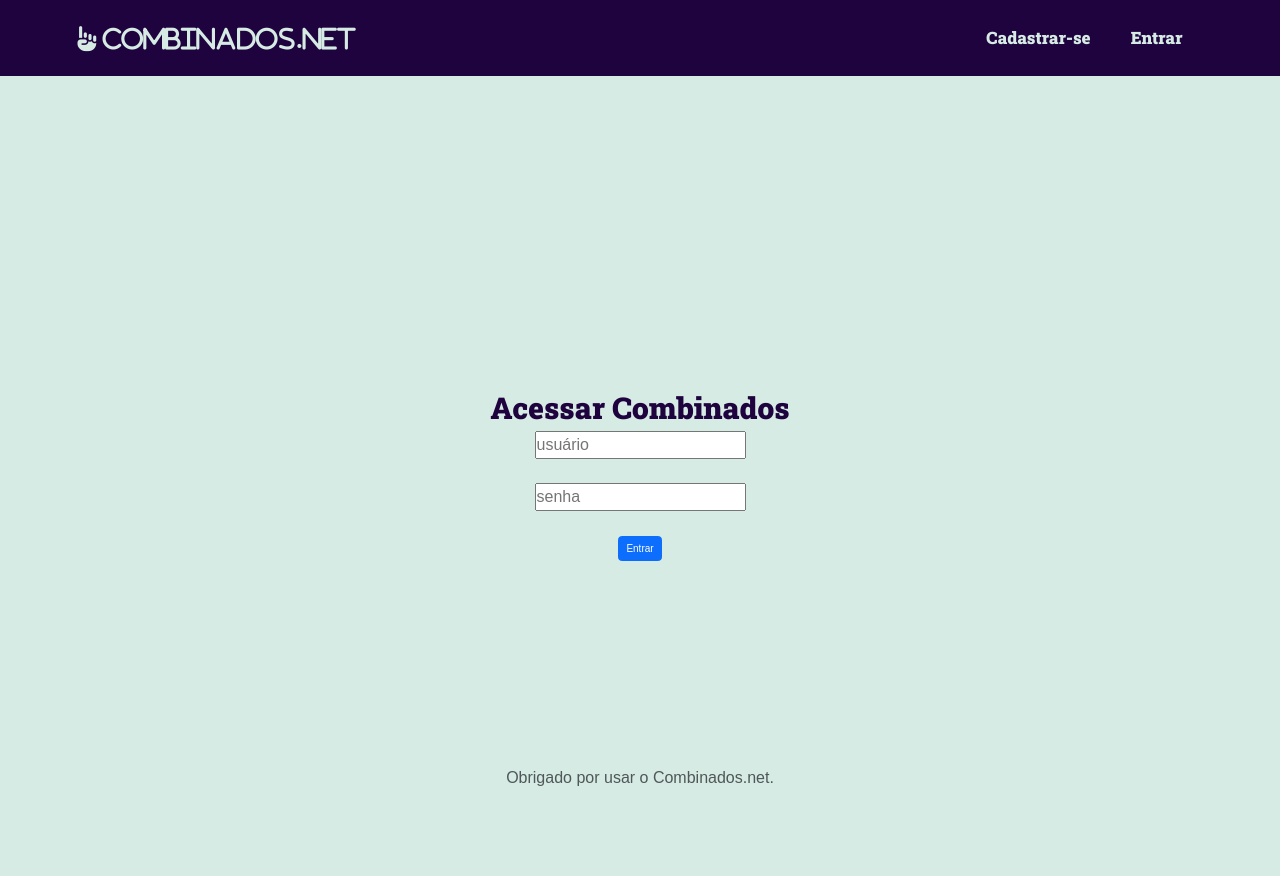
After one commit to jose-ewerton/combinados.net, a Django app: page /login/ in a window 1280 px wide. The commit adds this page. Run offline with Django 4.2, Linux system fonts and the light colour scheme; some libraries are stand-ins or nearby versions.

Commit message:
Atualizações para aula 17/10

```diff
--- a/combinados/urls.py
+++ b/combinados/urls.py
@@ -20,6 +20,5 @@ from django.conf.urls.static import static
 
 urlpatterns = [
     path('admin/', admin.site.urls),
-    path('core/', include('core.urls')),
-    path('base/', include('base.urls')),
+    path('', include('core.urls')),
 ] + static(settings.MEDIA_URL, document_root=settings.MEDIA_ROOT)
--- a/core/urls.py
+++ b/core/urls.py
@@ -1,5 +1,5 @@
 from django.urls import path
-from .views import EventUpdate, HomeView, EventCreate, EventDelete, register
+from .views import EventUpdate, HomeView, EventCreate, EventDelete, register, login
 
 '''
 from django.http import HttpResponse
@@ -18,5 +18,5 @@ urlpatterns = [
 
     #autenticação
     path('cadastro/', register, name = 'cadastro'),
-    path('cadastro/', register, name = 'login'),
+    path('login/', login, name = 'login'),
 ]
--- a/core/views.py
+++ b/core/views.py
@@ -51,3 +51,7 @@ def register(request):
 
 
         return render(request, "core/pages/home.html")
+
+def login(request):
+    if request.method == 'GET':
+        return render(request, "core/pages/login.html")
--- a/static/styles.css
+++ b/static/styles.css
@@ -48,7 +48,7 @@ body {
 }
 
 i {
-  font-size: 2rem;
+  font-size: 2.5rem;
   color: var(--color-primary);
 }
 
@@ -77,3 +77,14 @@ h1 {
   color: var(--color-primary);
   background-color: var(--color-emphasis);
 }
+
+#ul-header li a {
+  color: var(--color-primary);
+  margin: 15px 15px;
+  font-family: var(--font-headings);
+  font-size: 1.7rem;
+}
+
+#ul-header li a:hover {
+  color: var(--color-emphasis);
+}
--- a/templates/core/components/header.html
+++ b/templates/core/components/header.html
@@ -1,15 +1,30 @@
 {% load static %}
-<section id="header">
-  <header>
-    <nav class="navbar navbar-expand-lg">
-      <div class="container justify-content-center">
-        <a class="navbar-brand" href="{% url 'home' %}">
-          <i class="fa-solid fa-hand-point-up">
-            Combinados.net
-          </i>
-        </a>
-        </div>
-      </div>
-    </nav>
-  </header>
-</section>
+<nav class="navbar navbar-expand-sm">
+  <div class="container">
+    <a class="navbar-brand" href="{% url 'home' %}">
+      <i class="fa-solid fa-hand-point-up"> Combinados.net </i>
+    </a>
+    <button
+      class="navbar-toggler"
+      type="button"
+      data-bs-toggle="collapse"
+      data-bs-target="#navbarsExample03"
+      aria-controls="navbarsExample03"
+      aria-expanded="false"
+      aria-label="Toggle navigation"
+    >
+      <span class="navbar-toggler-icon"></span>
+    </button>
+
+    <div class="collapse navbar-collapse" id="navbarsExample03">
+      <ul id="ul-header" class="navbar-nav ms-auto mb-2 mb-sm-0">
+        <li class="nav-item">
+          <a class="nav-link" href="{% url 'cadastro' %}">Cadastrar-se</a>
+        </li>
+        <li class="nav-item">
+          <a class="nav-link" href="{% url 'login' %}">Entrar</a>
+        </li>
+      </ul>
+    </div>
+  </div>
+</nav>
--- a/templates/core/components/main.html
+++ b/templates/core/components/main.html
@@ -14,7 +14,7 @@
           type="button"
           class="btn btn-outline-info btn-lg px-4 me-sm-3 fw-bold button-heroe"
         >
-          Começar Agora
+          Crie seu combinado
         </button>
       </a>
     </div>
--- /dev/null
+++ b/templates/core/pages/login.html
@@ -0,0 +1,20 @@
+{% extends 'base.html' %} {% load static %} {% block content %}
+<section id="register-user">
+  <div class="div-main d-flex text-center align-items-center">
+    <div class="col-lg-6 mx-auto">
+      <h1 class="display-5 fw-bold">Acessar Combinados</h1>
+      <form action="" method="POST">
+        {% csrf_token %}
+        <form action="{% url 'cadastro' %}" method="POST">
+            <input type="text" placeholder="usuário" name="username" required>
+            <br>
+            <br>
+            <input type="password" placeholder="senha" name="password" required>
+            <br>
+            <br>
+        <button type="submit" class="btn btn-primary">Entrar</button>
+      </form>
+    </div>
+  </div>
+</section>
+{% endblock content%}
```
Also changed, not shown: 1 other file.
